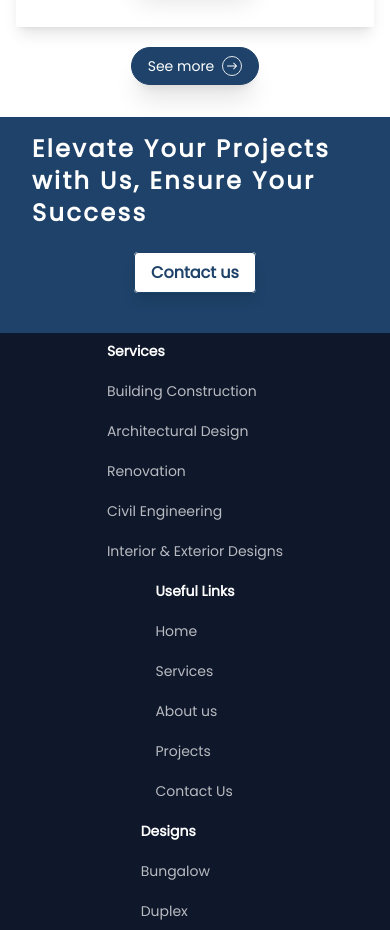
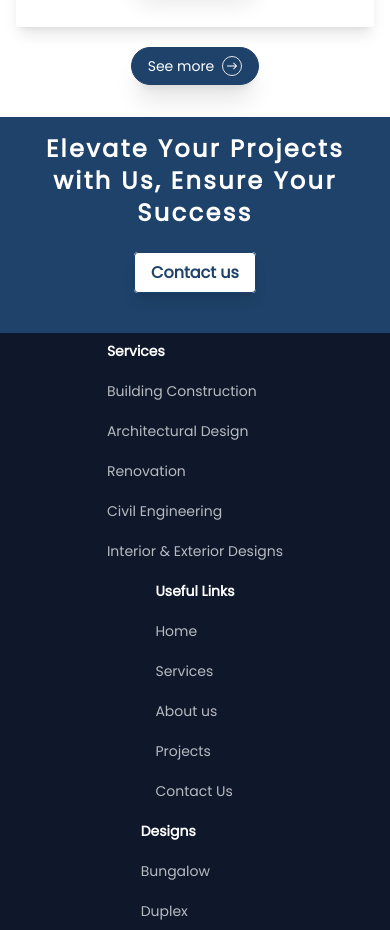
Before and after one commit to Auxtnn/coven_construction, a Next.js app: page / in a window 390 px wide. Shown: the part 5820-6750 px from the top of the page. Built offline with nearby package versions, Linux system fonts and the light colour scheme.

Commit message:
finally fixed

```diff
--- a/src/app/components/Contact.tsx
+++ b/src/app/components/Contact.tsx
@@ -5,7 +5,7 @@ const Contact: React.FC = () => {
   return (
     <div className="bg-blue px-8 md:py-16 py-4 lg:px-16" id="contact">
       <div className="max-w-7xl mx-auto lg:flex lg:justify-between lg:items-center">
-        <div className="text-white text-2xl md:text-3xl font-bold tracking-widest lg:w-1/2 lg:text-left lg:mb-0 mb-4">
+        <div className="text-white text-2xl md:text-3xl text-center font-bold tracking-widest lg:w-1/2 lg:text-left lg:mb-0 mb-4">
           Elevate Your Projects with Us, Ensure Your Success
         </div>
         <div className="lg:w-1/2 lg:text-right text-center md:my-0 my-8 mx-auto">
```
